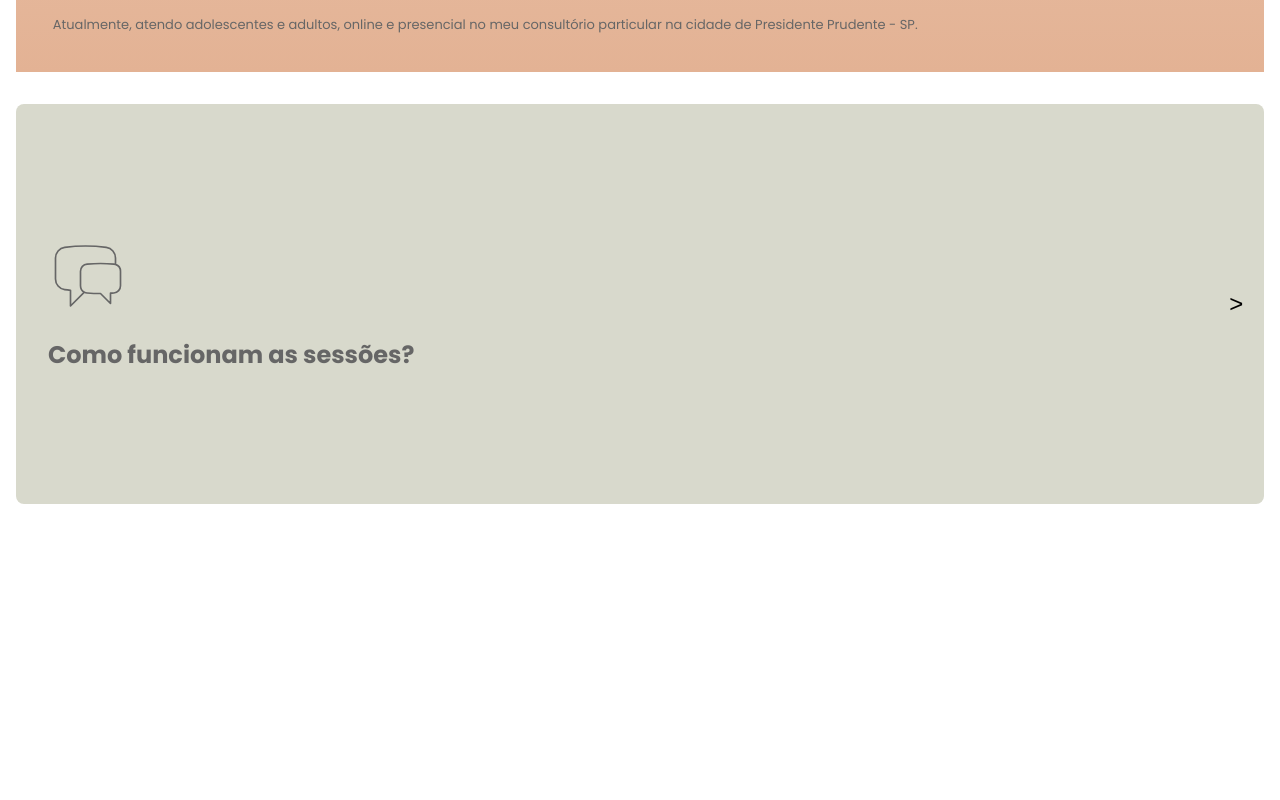
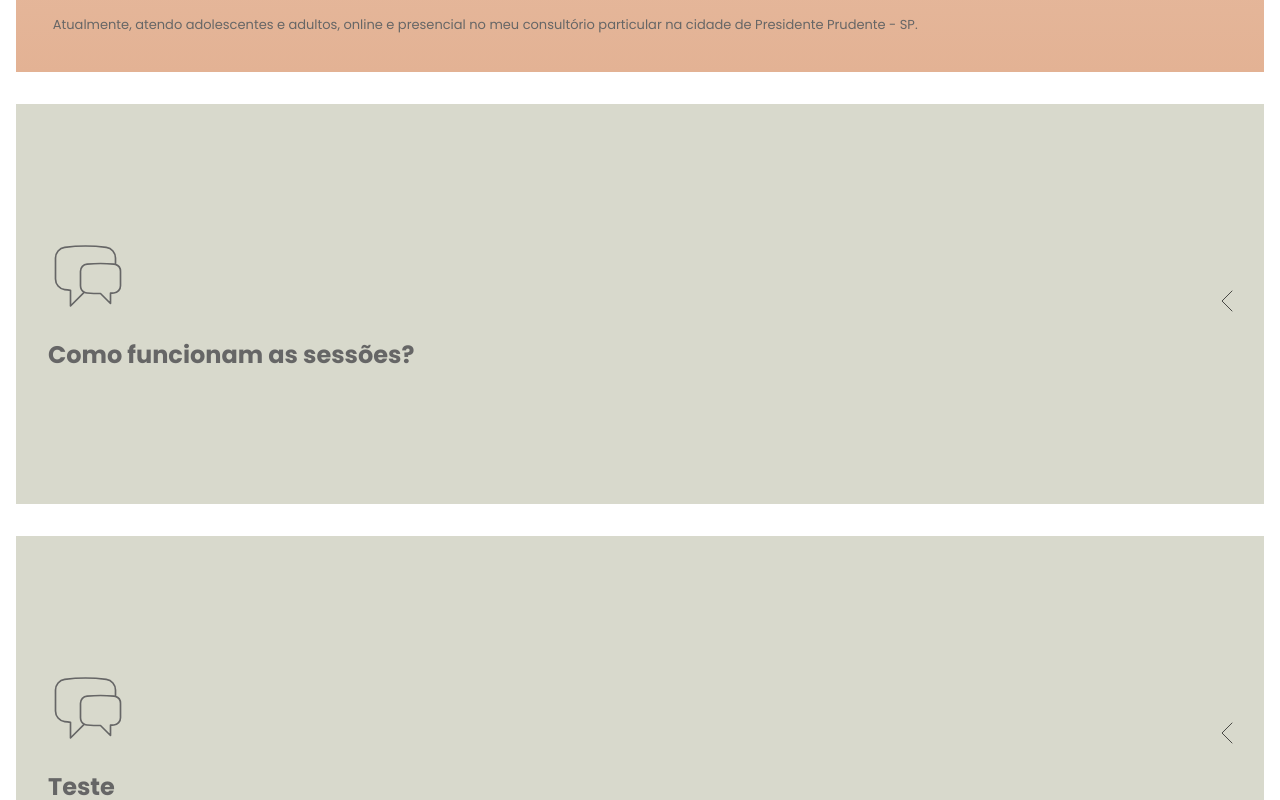
Before and after one commit to caueperuque/landing-page-psi, a React (Vite) app: page / in a window 1280 px wide. Shown: the part 1540-2340 px from the top of the page. Before the commit the page ends 2060 px from the top, so only its background shows below. Built offline with nearby package versions, Linux system fonts and the light colour scheme.

Commit message:
feat: animação e ajustes UI/UX

```diff
--- /dev/null
+++ b/src/components/FAQ/components/FAQItem.tsx
@@ -0,0 +1,74 @@
+import { useState } from "react";
+import { motion, AnimatePresence } from "framer-motion";
+import { ChatBubbleLeftRightIcon } from "@heroicons/react/24/outline";
+import { FAQCardComponent } from "../styles";
+import { ChevronLeftIcon } from "@heroicons/react/24/outline";
+
+type FAQItemProps = {
+  question: string;
+  answer: string;
+};
+
+export const FAQItem = ({ question, answer }: FAQItemProps) => {
+  const [open, setOpen] = useState(false);
+  const direction = open ? 1 : -1;
+
+  const contentVariants = {
+    hidden: (direction: number) => ({
+      x: direction > 0 ? "8%" : "-8%",
+      opacity: 0,
+    }),
+    visible: {
+      x: "0%",
+      opacity: 1,
+    },
+    exit: (direction: number) => ({
+      x: direction > 0 ? "-8%" : "8%",
+      opacity: 0,
+    }),
+  };
+
+  return (
+    <FAQCardComponent>
+      <AnimatePresence initial={false} custom={direction} mode="wait">
+        {!open ? (
+          <motion.div
+            key="question"
+            custom={direction}
+            variants={contentVariants}
+            initial="hidden"
+            animate="visible"
+            exit="exit"
+            transition={{ duration: 0.25 }}
+            className="faq-content"
+          >
+            <ChatBubbleLeftRightIcon strokeWidth={0.5} />
+            <h2>{question}</h2>
+          </motion.div>
+        ) : (
+          <motion.div
+            key="answer"
+            custom={direction}
+            variants={contentVariants}
+            initial="hidden"
+            animate="visible"
+            exit="exit"
+            transition={{ duration: 0.25 }}
+            className="faq-content"
+          >
+            <p>{answer}</p>
+          </motion.div>
+        )}
+      </AnimatePresence>
+
+      <motion.button
+        onClick={() => setOpen((prev) => !prev)}
+        aria-expanded={open}
+        animate={{ rotate: open ? 180 : 0 }}
+        transition={{ duration: 0.25 }}
+      >
+        <ChevronLeftIcon />
+      </motion.button>
+    </FAQCardComponent>
+  );
+};
--- a/src/components/FAQ/index.tsx
+++ b/src/components/FAQ/index.tsx
@@ -1,90 +1,17 @@
-// FAQ.tsx
-import { useState } from "react";
-import { motion, AnimatePresence } from "framer-motion";
-import { FAQCardComponent, FAQLayoutComponent } from "./styles";
-import { ChatBubbleLeftRightIcon } from "@heroicons/react/24/outline";
+import { FAQLayoutComponent } from "./styles";
+import { FAQItem } from "./components/FAQItem";
 
 export const FAQ = () => {
-  const [open, setOpen] = useState(false);
-
-  const contentVariants = {
-    hidden: (direction: number) => ({
-      x: direction > 0 ? "10%" : "-10%",
-      opacity: 0,
-    }),
-    visible: {
-      x: "0%",
-      opacity: 1,
-    },
-    exit: (direction: number) => ({
-      x: direction > 0 ? "-10%" : "10%",
-      opacity: 0,
-    }),
-  };
-
-  const direction = open ? 1 : -1;
-
   return (
     <FAQLayoutComponent>
-      <FAQCardComponent>
-        <AnimatePresence initial={false} custom={direction} mode="wait">
-          {!open ? (
-            <motion.div
-              key="question"
-              custom={direction}
-              variants={contentVariants}
-              initial="hidden"
-              animate="visible"
-              exit="exit"
-              transition={{ type: "spring", stiffness: 100, duration: 100 }}
-              style={{
-                position: "absolute",
-                top: "1.3rem",
-                left: 0,
-                width: "100%",
-                height: "calc(100% - 2.6rem)", // ajusta para considerar padding vertical
-                display: "flex",
-                justifyContent: "center",
-                gap: "1.3rem",
-                flexDirection: "column",
-                padding: "2rem",
-                boxSizing: "border-box",
-              }}
-            >
-              <ChatBubbleLeftRightIcon strokeWidth={0.5} />
-              <h2>Como funcionam as sessões?</h2>
-            </motion.div>
-          ) : (
-            <motion.div
-              key="answer"
-              custom={direction}
-              variants={contentVariants}
-              initial="hidden"
-              animate="visible"
-              exit="exit"
-              transition={{ type: "spring", stiffness: 100, duration: 100 }}
-              style={{
-                position: "absolute",
-                top: "1.3rem",
-                left: 0,
-                width: "100%",
-                height: "calc(100% - 2.6rem)",
-                display: "flex",
-                alignItems: "center",
-                padding: "2rem",
-                boxSizing: "border-box",
-              }}
-            >
-              <p>
-                Sessões de psicoterapia de 15–30 minutos, com duração de 20
-                minutos.
-              </p>
-            </motion.div>
-          )}
-        </AnimatePresence>
-
-        <button onClick={() => setOpen((o) => !o)}>{open ? "<" : ">"}</button>
-      </FAQCardComponent>
+      <FAQItem
+        question="Como funcionam as sessões?"
+        answer="Sessões de psicoterapia de 15–30 minutos, com duração de 20 minutos. Sessões de psicoterapia de 15–30 minutos, com duração de 20 minutos. Sessões de psicoterapia de 15–30 minutos, com duração de 20 minutos."
+      />
+      <FAQItem
+        question="Teste"
+        answer="Teste"
+      />
     </FAQLayoutComponent>
   );
 };
--- a/src/components/FAQ/styles.ts
+++ b/src/components/FAQ/styles.ts
@@ -1,22 +1,39 @@
-// styles.ts
 import styled from "styled-components";
 
 export const FAQLayoutComponent = styled.div`
   padding: 1rem;
   font-family: "Poppins";
+  display: flex;
+  flex-direction: column;
+  gap: 2rem;
 `;
 
 export const FAQCardComponent = styled.div`
   position: relative;
-  overflow: hidden; /* esconde o conteúdo que sai do container */
+  overflow: hidden;
+  background-color: ${(props) => props.theme["olive-green-100"]};
   display: flex;
   flex-direction: column;
   justify-content: center;
   padding: 1.3rem;
   gap: 2rem;
   height: 25rem;
-  border-radius: 8px;
-  background-color: ${(props) => props.theme["olive-green-100"]}; /* fallback */
+  transition: background-color 0.3s ease;
+
+  .faq-content {
+    position: absolute;
+    top: 1.3rem;
+    left: 0;
+    width: 100%;
+    height: calc(100% - 2.6rem);
+    display: flex;
+    flex-direction: column;
+    justify-content: center;
+    gap: 1.3rem;
+    padding: 2rem;
+    padding-right: 5rem;
+    box-sizing: border-box;
+  }
 
   svg {
     width: 5rem;
@@ -29,6 +46,11 @@ export const FAQCardComponent = styled.div`
     border: none;
     font-size: 1.5rem;
     cursor: pointer;
-    z-index: 2; /* pra ficar acima do conteúdo em movimento */
+    z-index: 2;
+
+    svg {
+      width: 2rem;
+      transition: transform 0.25s ease;
+    }
   }
 `;
```
